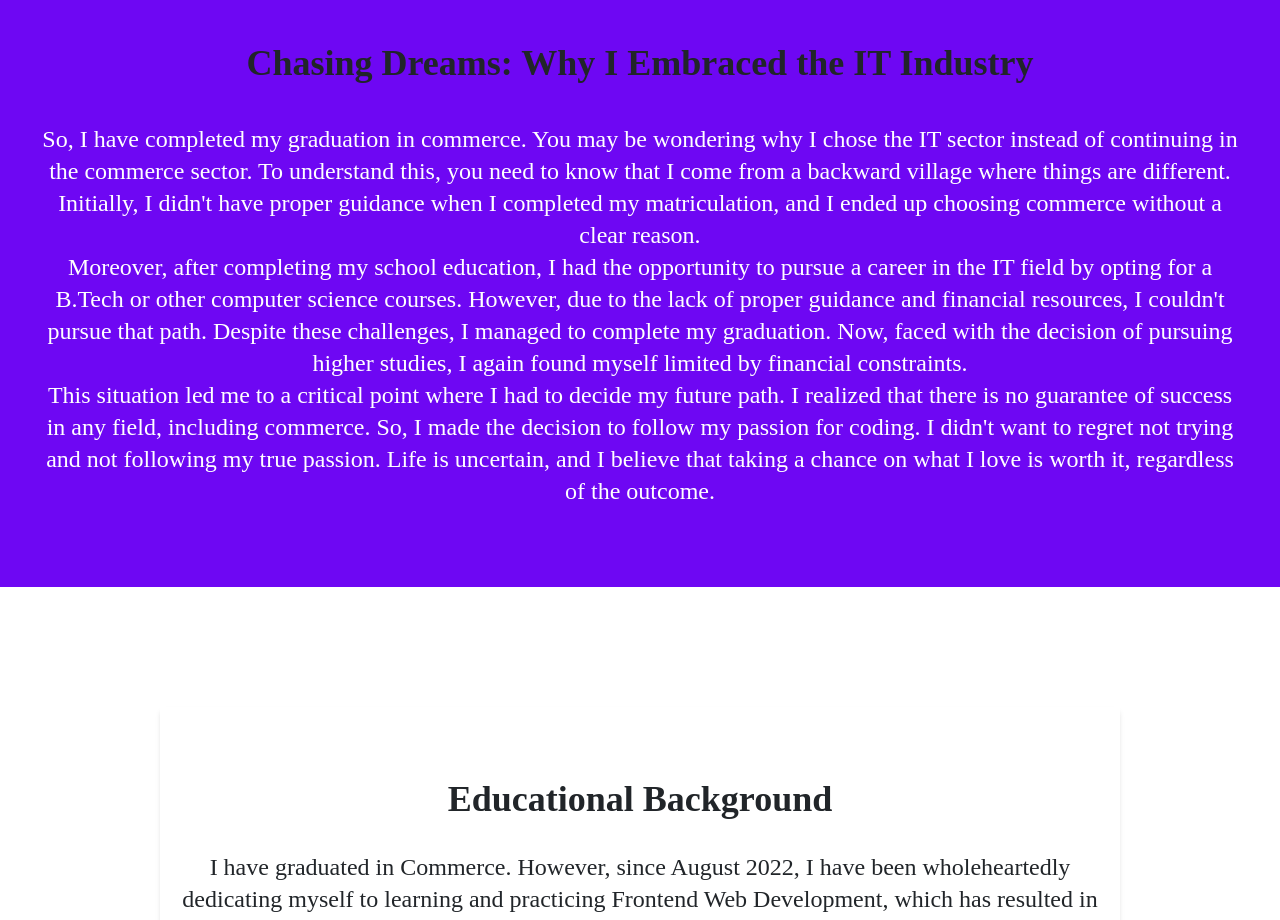
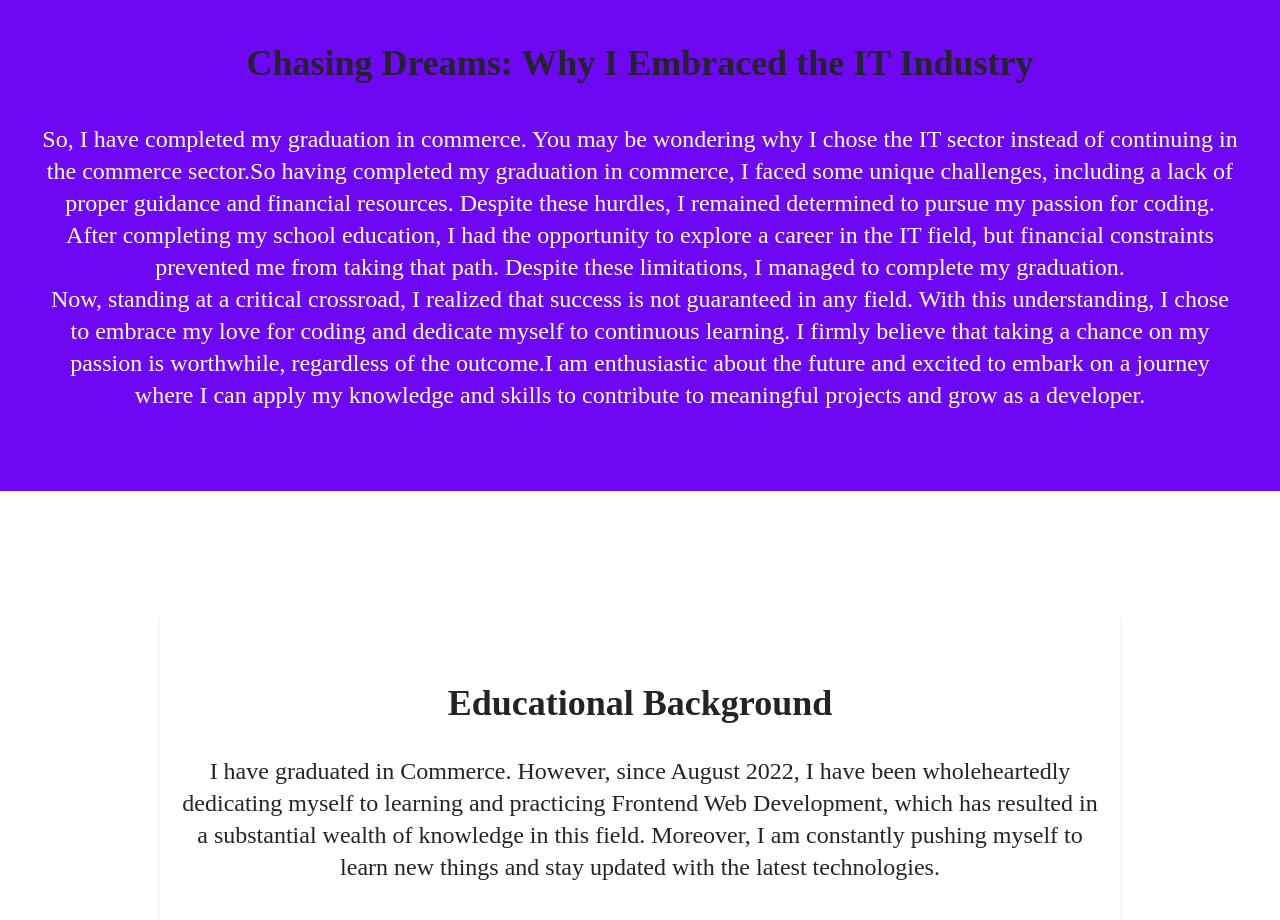
Before and after one commit to abhishekDev047/Portfolio-new, a Next.js app: page /about in a window 1280 px wide. Shown: the part 2940-3860 px from the top of the page. Built offline with nearby package versions, Linux system fonts and the light colour scheme.

Commit message:
some changes in About.tsx

```diff
--- a/src/app/about/Components/About.tsx
+++ b/src/app/about/Components/About.tsx
@@ -90,15 +90,15 @@ function About() {
         </p>
 
         <p className="text-xl md:text-2xl text-white">
-   {`So, I have completed my graduation in commerce. You may be wondering why I chose the IT sector instead of continuing in the commerce sector. To understand this, you need to know that I come from a backward village where things are different. Initially, I didn't have proper guidance when I completed my matriculation, and I ended up choosing commerce without a clear reason.`}
+   {`So, I have completed my graduation in commerce. You may be wondering why I chose the IT sector instead of continuing in the commerce sector.So having completed my graduation in commerce, I faced some unique challenges, including a lack of proper guidance and financial resources. Despite these hurdles, I remained determined to pursue my passion for coding.`}
         </p>
 
         <p className="text-xl md:text-2xl text-white">
-       {` Moreover, after completing my school education, I had the opportunity to pursue a career in the IT field by opting for a B.Tech or other computer science courses. However, due to the lack of proper guidance and financial resources, I couldn't pursue that path. Despite these challenges, I managed to complete my graduation. Now, faced with the decision of pursuing higher studies, I again found myself limited by financial constraints.`}
+       {` After completing my school education, I had the opportunity to explore a career in the IT field, but financial constraints prevented me from taking that path. Despite these limitations, I managed to complete my graduation.`}
         </p>
 
         <p className="text-xl md:text-2xl text-white">
-       {` This situation led me to a critical point where I had to decide my future path. I realized that there is no guarantee of success in any field, including commerce. So, I made the decision to follow my passion for coding. I didn't want to regret not trying and not following my true passion. Life is uncertain, and I believe that taking a chance on what I love is worth it, regardless of the outcome.`}
+       {` Now, standing at a critical crossroad, I realized that success is not guaranteed in any field. With this understanding, I chose to embrace my love for coding and dedicate myself to continuous learning. I firmly believe that taking a chance on my passion is worthwhile, regardless of the outcome.I am enthusiastic about the future and excited to embark on a journey where I can apply my knowledge and skills to contribute to meaningful projects and grow as a developer.`}
         </p>
 
       </div>
```
